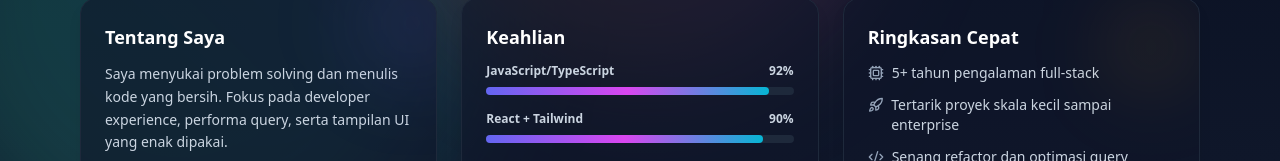
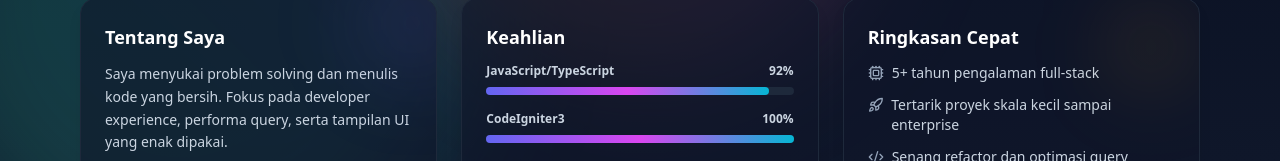
Before and after one commit to Wanmixc/wanCodeSpace, a React (Vite) app: page / in a window 1280 px wide. Shown: the part 639-800 px from the top of the page. Built offline with nearby package versions, Linux system fonts and the light colour scheme.

Commit message:
Update developer skills in DeveloperPersonalInfo
Removed 'React + Tailwind' skill and added 'CodeIgniter3' with level 100.

```diff
--- a/src/DeveloperPersonalInfo.jsx
+++ b/src/DeveloperPersonalInfo.jsx
@@ -47,7 +47,7 @@ export default function DeveloperPersonalInfo() {
       },
       skills: [
         { label: "JavaScript/TypeScript", level: 92 },
-        { label: "React + Tailwind", level: 90 },
+        { label: "CodeIgniter3", level: 100 },
         { label: "Node.js / Express", level: 88 },
         { label: "PHP (CodeIgniter)", level: 86 },
         { label: "C# / ASP.NET", level: 82 },
```
